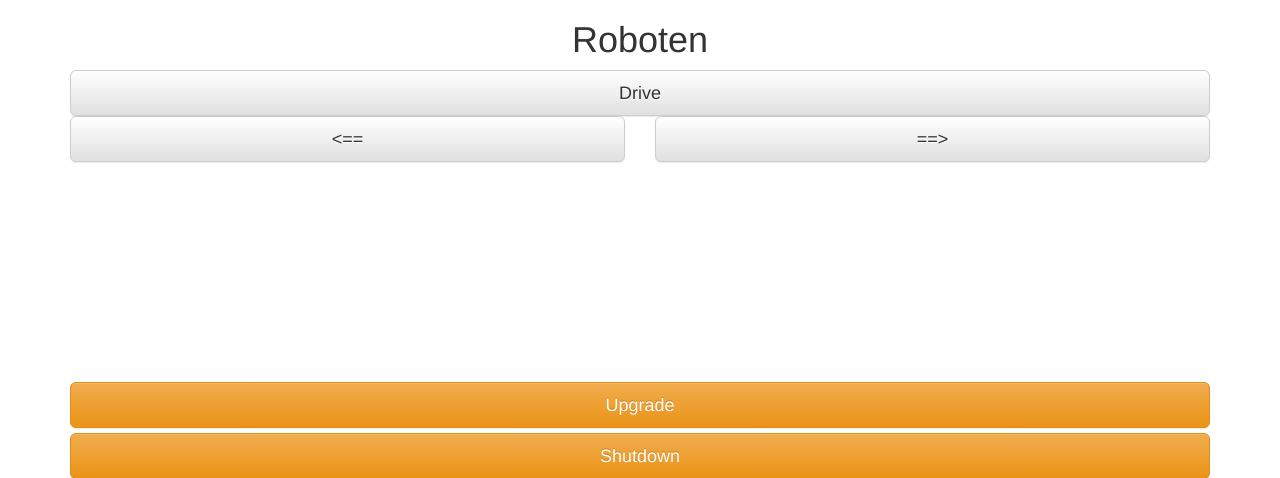
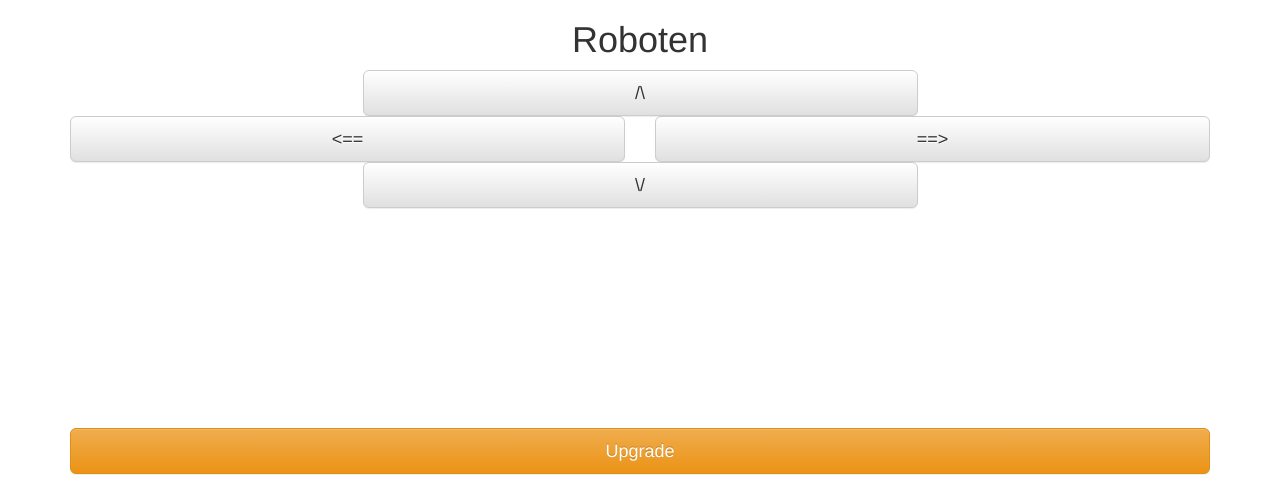
Before and after one commit to e8johan/roboten, a Flask app: page / in a window 1280 px wide. Shown: the top 478 px of the page. Run offline with Flask 2, Linux system fonts and the light colour scheme; data that the repository does not hold is empty; some libraries are stand-ins or nearby versions.

Commit message:
Added reverse

```diff
--- a/app.py
+++ b/app.py
@@ -27,12 +27,22 @@ def action_upgrade():
     os.system("git pull")
     exit()
 
-@app.route("/actions/drive", methods=["POST"])
-def action_drive():
+@app.route("/actions/forward", methods=["POST"])
+def action_forward():
     is_driving = True
     kit.continuous_servo[0].throttle = 0.2
     kit.continuous_servo[1].throttle = -0.2
-    kit.servo[15].angle = 0
+    msg_queue.put("driving")
+    drive_timer = Timer(2, drive_timeout)
+    drive_timer.start()
+
+    return jsonify([])
+
+@app.route("/actions/reverse", methods=["POST"])
+def action_reverse():
+    is_driving = True
+    kit.continuous_servo[0].throttle = -0.2
+    kit.continuous_servo[1].throttle = 0.2
     msg_queue.put("driving")
     drive_timer = Timer(2, drive_timeout)
     drive_timer.start()
@@ -44,7 +54,6 @@ def action_left():
     is_driving = True
     kit.continuous_servo[0].throttle = 0
     kit.continuous_servo[1].throttle = -0.5
-    kit.servo[15].angle = 0
     msg_queue.put("left")
     drive_timer = Timer(0.5, drive_timeout)
     drive_timer.start()
@@ -56,7 +65,6 @@ def action_right():
     is_driving = True
     kit.continuous_servo[0].throttle = 0.5
     kit.continuous_servo[1].throttle = 0
-    kit.servo[15].angle = 0
     msg_queue.put("right")
     drive_timer = Timer(0.5, drive_timeout)
     drive_timer.start()
@@ -85,7 +93,6 @@ def drive_timeout():
     is_driving = False
     kit.continuous_servo[0].throttle = resting_throttle[0]
     kit.continuous_servo[1].throttle = resting_throttle[1]
-    kit.servo[15].angle = 180
     msg_queue.put("not driving")
 
 @app.route('/infostream')
--- a/templates/main.html
+++ b/templates/main.html
@@ -28,9 +28,11 @@ source.onmessage = function (event) {
   <h1 style="text-align: center;">Roboten</h1>
 
   <div class="row">
-  <div class="col-md-12">
-  <a onclick="onActionClicked('drive');" class="btn btn-block btn-lg btn-default" role="button">Drive</a>
+  <div class="col-md-3">&nbsp;</div>
+  <div class="col-md-6">
+  <a onclick="onActionClicked('forward');" class="btn btn-block btn-lg btn-default" role="button">/\</a>
   </div>
+  <div class="col-md-3">&nbsp;</div>
   </div>
   <div class="row">
   <div class="col-md-6">
@@ -40,6 +42,13 @@ source.onmessage = function (event) {
   <a onclick="onActionClicked('right');" class="btn btn-block btn-lg btn-default" role="button">==&gt;</a>
   </div>
   </div>
+  <div class="row">
+  <div class="col-md-3">&nbsp;</div>
+  <div class="col-md-6">
+  <a onclick="onActionClicked('reverse');" class="btn btn-block btn-lg btn-default" role="button">\/</a>
+  </div>
+  <div class="col-md-3">&nbsp;</div>
+  </div>
   <div style="margin-bottom: 200px;">&nbsp;</div>
   <a onclick="onActionClicked('upgrade');" class="btn btn-block btn-lg btn-warning" role="button">Upgrade</a>
   <a onclick="onActionClicked('shutdown');" class="btn btn-block btn-lg btn-warning" role="button">Shutdown</a>
```
